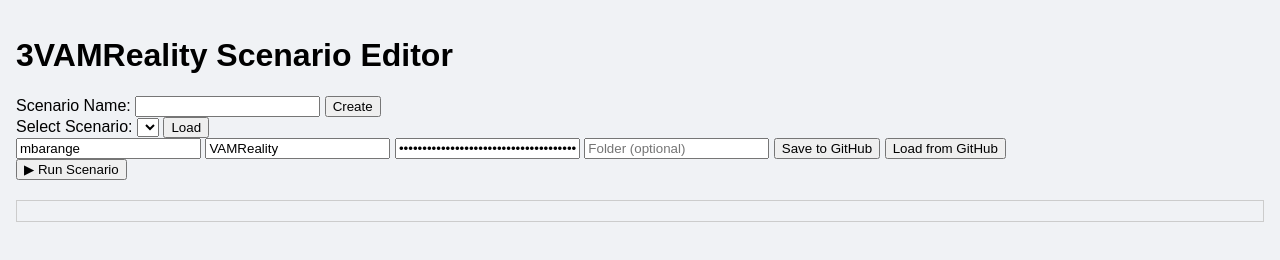
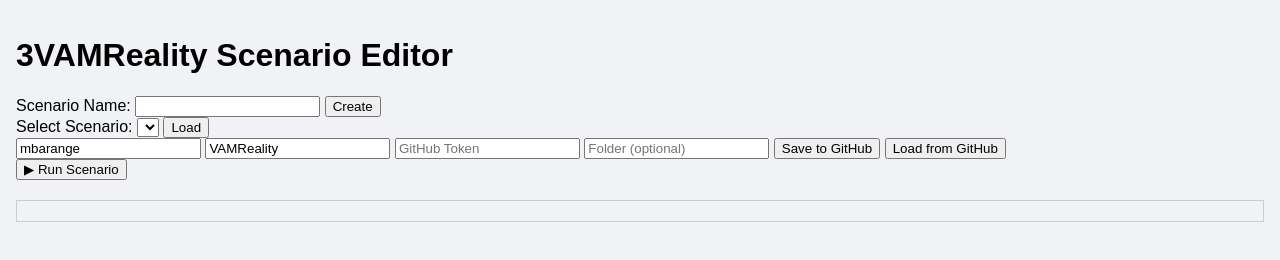
Before and after one commit to mbarange/VAMReality, a plain HTML site: page VAMReality_WebXR_Starter/index.html in a window 1280 px wide. Drawn offline with Linux system fonts and the light colour scheme.

Commit message:
Update index.html

```diff
--- a/VAMReality_WebXR_Starter/index.html
+++ b/VAMReality_WebXR_Starter/index.html
@@ -26,7 +26,7 @@
     <div>
       <input type="text" id="githubUser" placeholder="GitHub username" value="mbarange" />
       <input type="text" id="githubRepo" placeholder="Repository name" value="VAMReality" />
-      <input type="password" id="githubToken" placeholder="GitHub Token" value="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" />
+      <input type="password" id="githubToken" placeholder="GitHub Token" value="" />
       <input type="text" id="githubFolder" placeholder="Folder (optional)" />
       <button onclick="saveToGitHub()">Save to GitHub</button>
       <button onclick="loadFromGitHub()">Load from GitHub</button>
```
